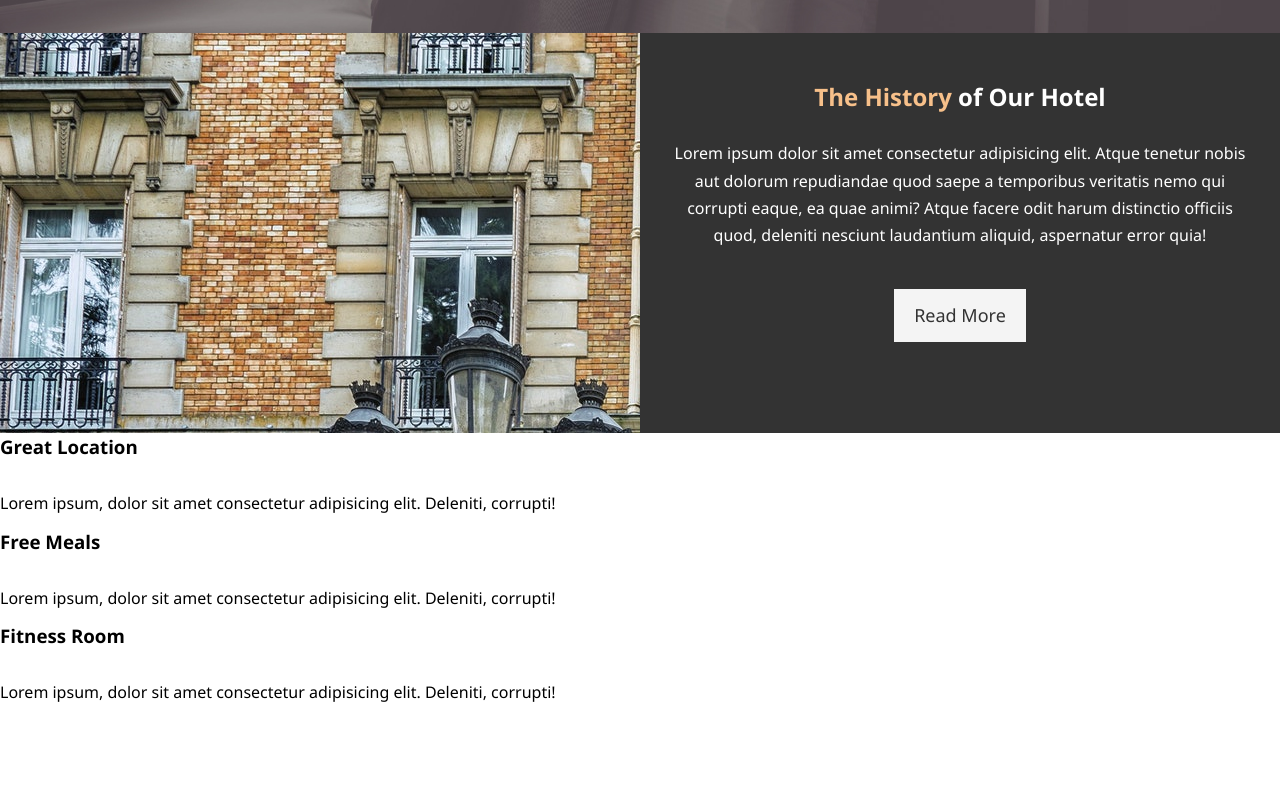
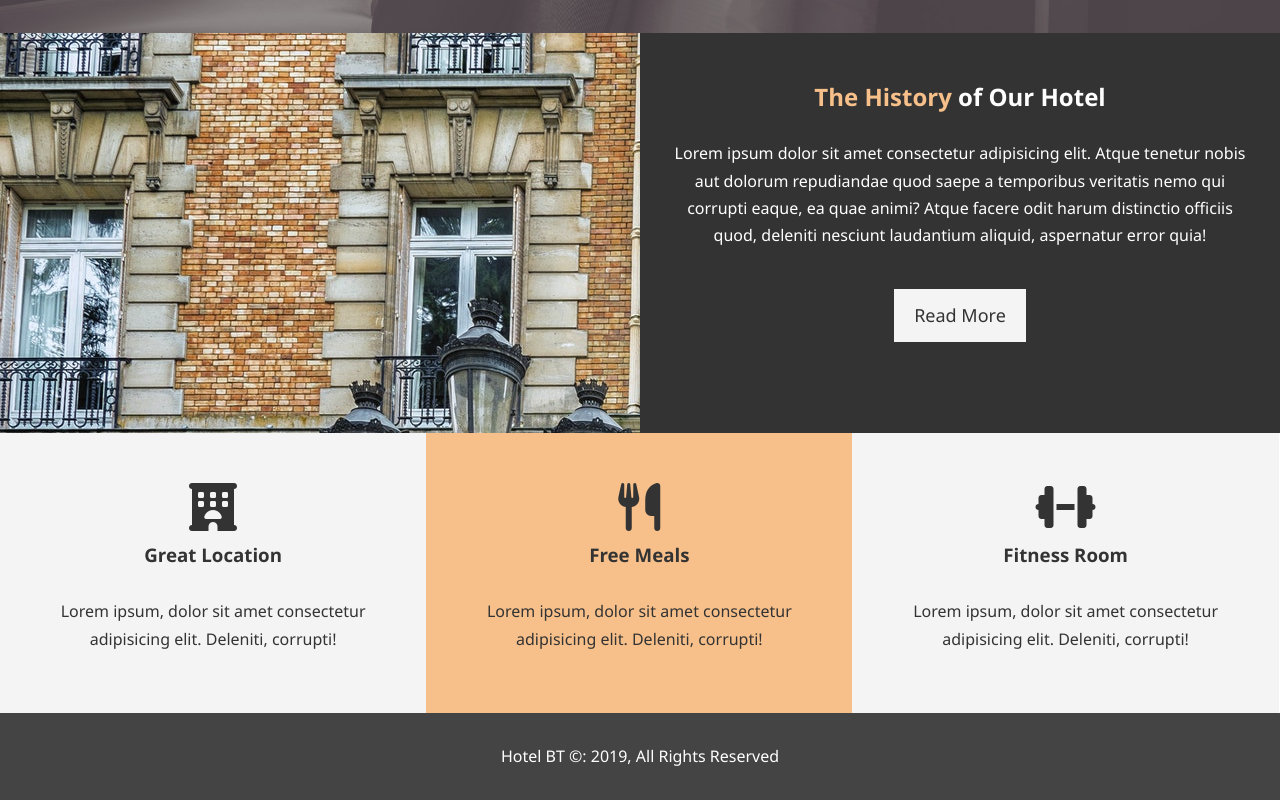
Before and after one commit to jelenastj/website_css, a plain HTML site: page index.html in a window 1280 px wide. Shown: the part 634-1434 px from the top of the page. Before the commit the page ends 1350 px from the top, so only its background shows below. Drawn offline with Linux system fonts and the light colour scheme.

Commit message:
features and footer

```diff
--- a/css/style.css
+++ b/css/style.css
@@ -57,8 +57,11 @@ p {
     color: #333;
 }
 .bg-primary {
-    background: #333;
-    color: #f7c08a;
+    color: #333;
+    background: #f7c08a;
+}
+.clr{
+    clear: both;
 }
 
 
@@ -138,3 +141,20 @@ p {
 #home-info .info-content p{
   padding-bottom: 30px;
 }
+
+/* Features */
+.box {
+    float: left;
+    width: 33.3%;
+    padding: 50px;
+    text-align: center;
+}
+.box i {
+    margin-bottom: 10px;
+}
+#main-footer {
+    text-align: center;
+    background: #444;
+    color: #fff;
+    padding: 20px;
+}
--- a/index.html
+++ b/index.html
@@ -5,6 +5,7 @@
 		<meta name="viewport" content="width=device-width, initial-scale=1.0" />
 		<meta name="description" content="Welcome to the most extrodinary hotel in Boston" />
 		<meta name="keywords" content="hotel, boston hotel, new england hotel" />
+		<script src="https://kit.fontawesome.com/2196ff1261.js" crossorigin="anonymous"></script>
 		<link rel="stylesheet" href="css/style.css" />
 		<title>Hotel BT | Welcome</title>
 	</head>
@@ -37,23 +38,34 @@
 			<div class="info-img"></div>
 			<div class="info-content">
 				<h2><span class="text-primary">The History</span> of Our Hotel</h2>
-                <p>Lorem ipsum dolor sit amet consectetur adipisicing elit. Atque tenetur nobis aut dolorum repudiandae quod saepe a temporibus veritatis nemo qui corrupti eaque, ea quae animi? Atque facere odit harum distinctio officiis quod, deleniti nesciunt laudantium aliquid, aspernatur error quia!</p>
+				<p>
+					Lorem ipsum dolor sit amet consectetur adipisicing elit. Atque tenetur nobis aut dolorum repudiandae
+					quod saepe a temporibus veritatis nemo qui corrupti eaque, ea quae animi? Atque facere odit harum
+					distinctio officiis quod, deleniti nesciunt laudantium aliquid, aspernatur error quia!
+				</p>
 				<a href="about.html;" class="btn btn-light">Read More</a>
 			</div>
 		</section>
 		<section id="features">
-            <div class="box">
+			<div class="box bg-light">
+				<i class="fas fa-hotel fa-3x"></i>
 				<h3>Great Location</h3>
 				<p>Lorem ipsum, dolor sit amet consectetur adipisicing elit. Deleniti, corrupti!</p>
 			</div>
-            <div class="box">
+			<div class="box bg-primary">
+				<i class="fas fa-utensils fa-3x"></i>
 				<h3>Free Meals</h3>
 				<p>Lorem ipsum, dolor sit amet consectetur adipisicing elit. Deleniti, corrupti!</p>
 			</div>
-            <div class="box">
+			<div class="box bg-light">
+				<i class="fas fa-dumbbell fa-3x"></i>
 				<h3>Fitness Room</h3>
 				<p>Lorem ipsum, dolor sit amet consectetur adipisicing elit. Deleniti, corrupti!</p>
 			</div>
 		</section>
+		<div class="clr"></div>
+		<footer id="main-footer">
+			<p>Hotel BT &copy: 2019, All Rights Reserved</p>
+		</footer>
 	</body>
 </html>
```
Lines whose indentation alone changed are shown as unchanged.
